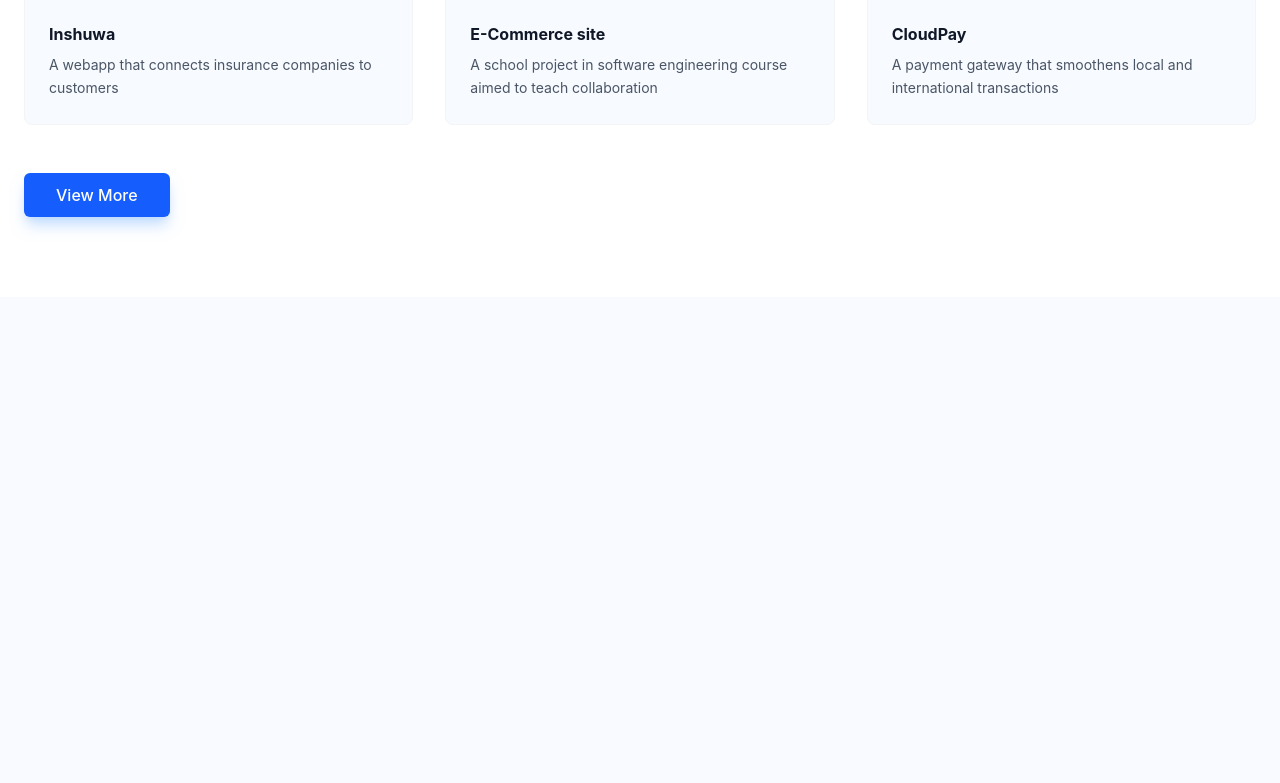
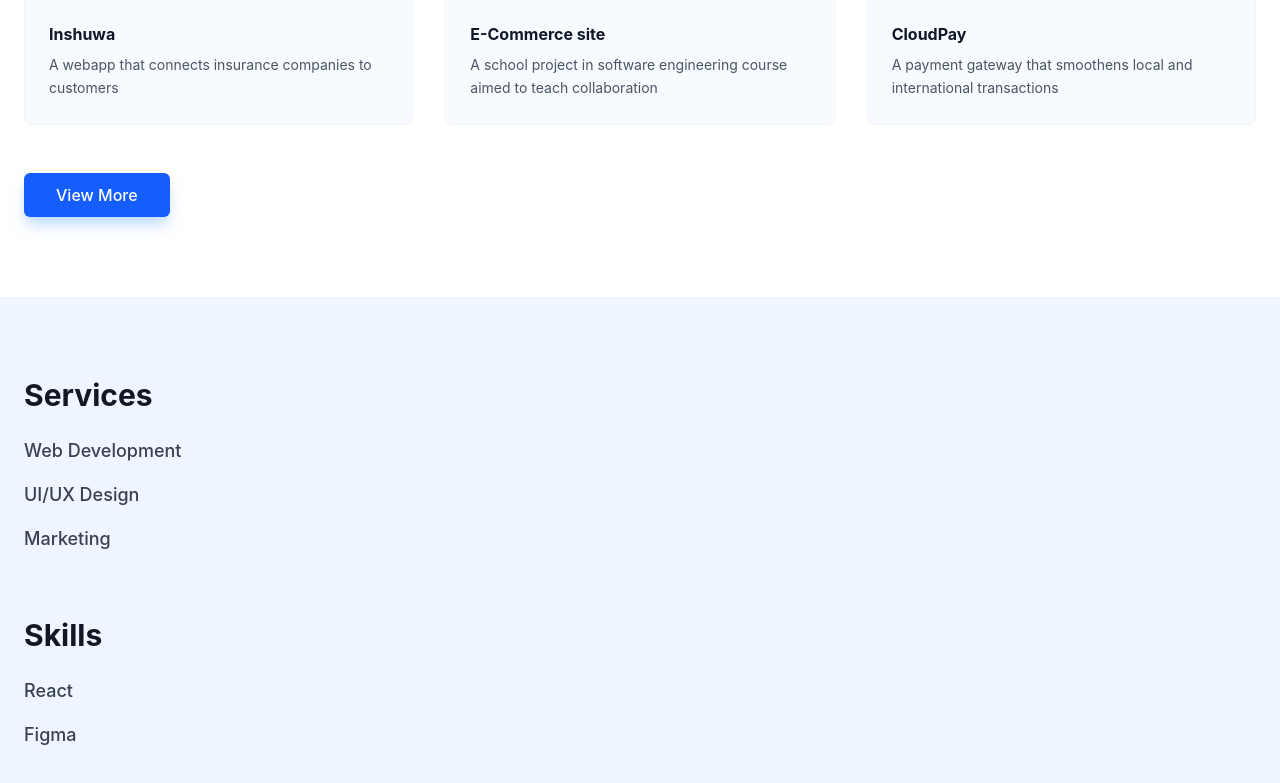
Before and after one commit to WonganiNyirenda18/Wongani-Portfolio, a React (Vite) app: page / in a window 1280 px wide. Shown: the part 1526-2309 px from the top of the page. Before the commit the page ends 1823 px from the top, so only its background shows below. Built offline with nearby package versions, Linux system fonts and the light colour scheme.

Commit message:
added service component

```diff
--- a/src/App.jsx
+++ b/src/App.jsx
@@ -3,6 +3,7 @@ import Header from './Components/Header'
 import Home from './Components/Home'
 import About from './Components/About'
 import Projects from './Components/Projects'
+import Services from './Components/Services'
 
 
 function App() {
@@ -15,6 +16,7 @@ function App() {
         <Home />
         <About />
         <Projects />
+        <Services />
       </main>
 
     </div>
--- /dev/null
+++ b/src/Components/Services.jsx
@@ -0,0 +1,39 @@
+export default function Services() {
+    return (
+        <section className="bg-blue-50 py-20" id="services">
+            <div className="max-w-7xl mx-auto px-6">
+
+                <div className="mb-16">
+                    <div className="mb-6">
+                        <h2 className="text-3xl font-bold text-gray-900 mb-2">Services</h2>
+                    </div>
+
+                    <div>
+                        <ul className="space-y-4">
+                            <li className="flex items-center text-gray-700 font-medium text-lg">Web Development</li>
+                            <li className="flex items-center text-gray-700 font-medium text-lg">UI/UX Design</li>
+                            <li className="flex items-center text-gray-700 font-medium text-lg">Marketing</li>
+                        </ul>
+                    </div>
+                </div>
+
+
+                <div>
+                    <div className="mb-6">
+                        <h2 className="text-3xl font-bold text-gray-900 mb-2">Skills</h2>
+                    </div>
+
+                    <div>
+                        <ul className="space-y-4">
+                            <li className="flex items-center text-gray-700 font-medium text-lg">React</li>
+                            <li className="flex items-center text-gray-700 font-medium text-lg">Figma</li>
+                        </ul>
+                    </div>
+
+                </div>
+
+
+            </div>
+        </section>
+    );
+}
```
